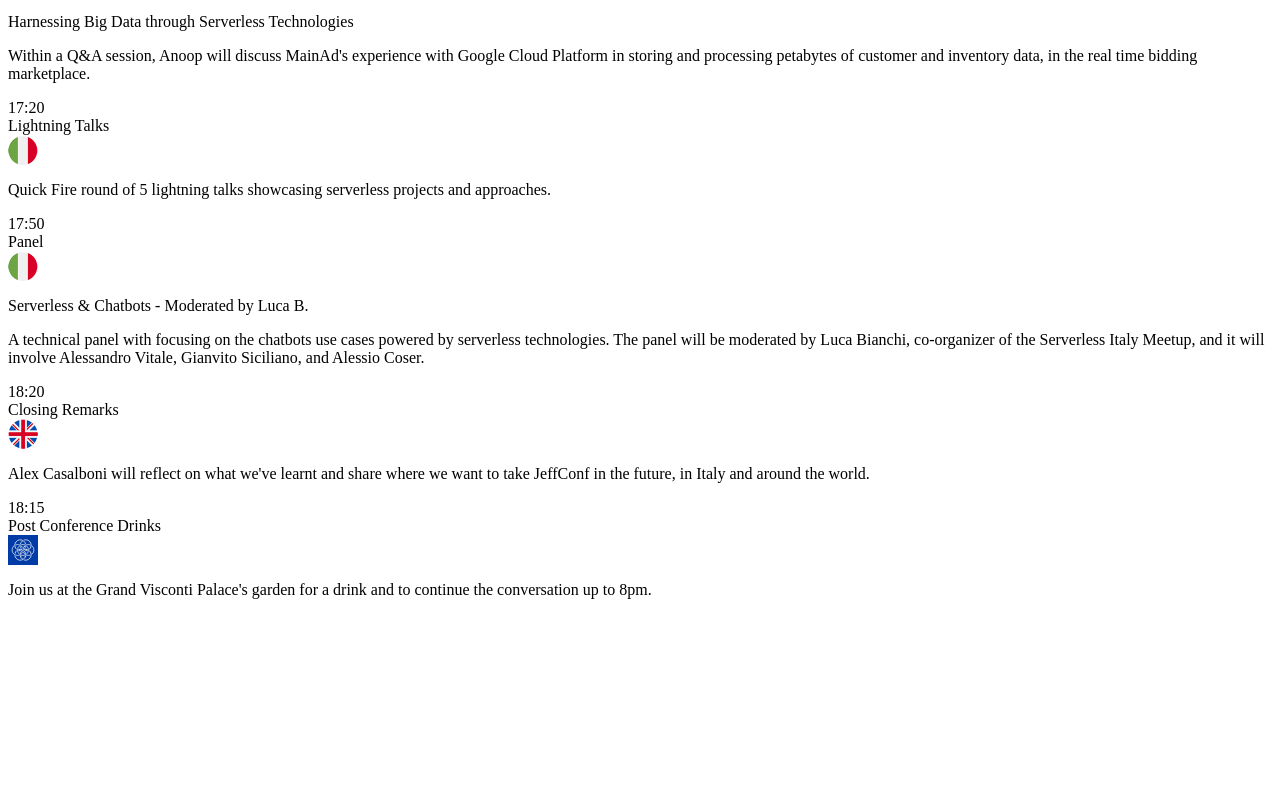
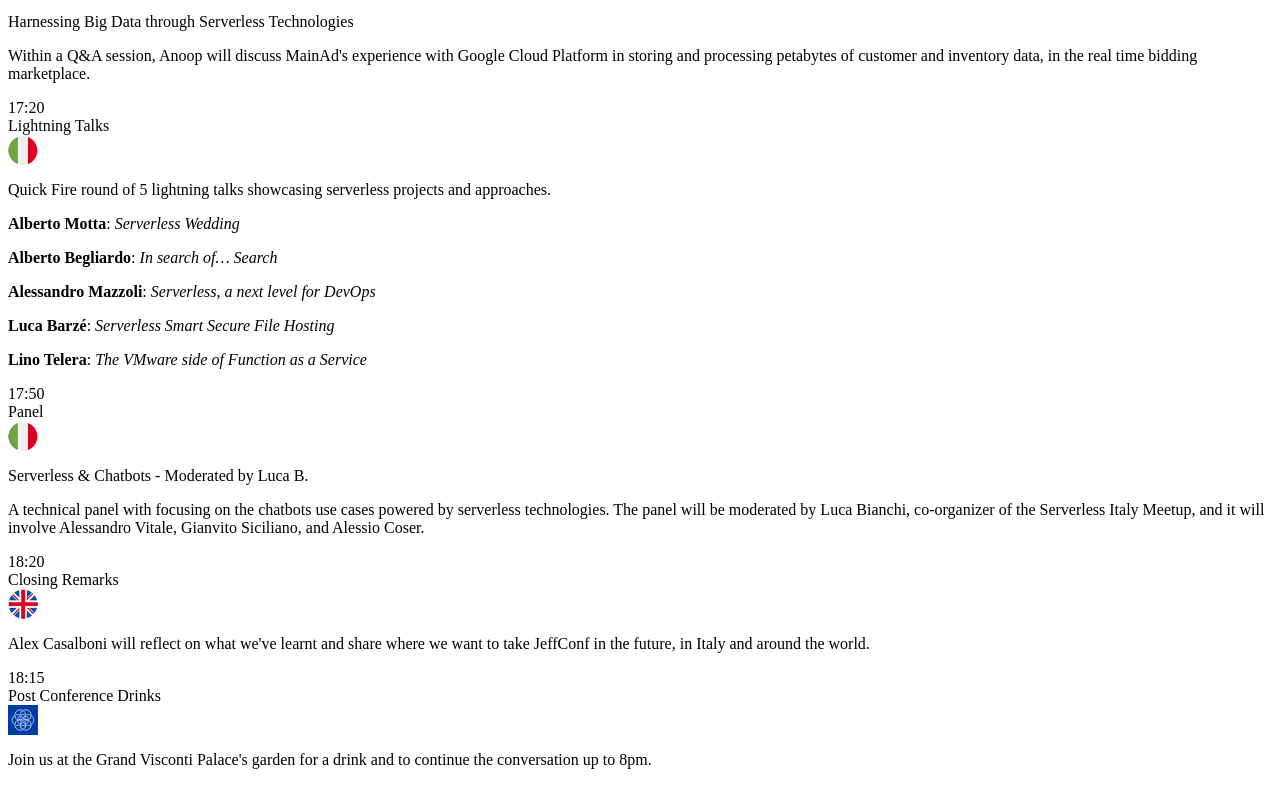
Before and after one commit to alexcasalboni/JeffConf-Milano, a website: page src/views/agenda.html in a window 1280 px wide. Shown: the part 2352-3137 px from the top of the page. Before the commit the page ends 2967 px from the top, so only its background shows below. Drawn offline with nearby package versions, Linux system fonts and the light colour scheme; files that its build step writes are made by us from their sources.

Commit message:
Added lightning talks to agenda

```diff
--- a/src/views/agenda.html
+++ b/src/views/agenda.html
@@ -316,6 +316,27 @@
           <div class="dtc v-mid tl ph3 pv3 bl bb b--black-50">
             <p class="f6" data-lang="Una serie di 5 presentazioni flash da 5 minuti per condividere progetti personali e approcci serverless.">
               Quick Fire round of 5 lightning talks showcasing serverless projects and approaches.
+
+              <p>
+                <strong>Alberto Motta</strong>:
+                <em data-lang="Un matrimonio serverless">Serverless Wedding</em>
+              </p>
+              <p>
+                <strong>Alberto Begliardo</strong>:
+                <em data-lang="Alla ricerca&hellip; della Ricerca">In search of&hellip; Search</em>
+              </p>
+              <p>
+                <strong>Alessandro Mazzoli</strong>:
+                <em data-lang="Serverless, l'evoluzione di DevOps">Serverless, a next level for DevOps</em>
+              </p>
+              <p>
+                <strong>Luca Barzé</strong>:
+                <em>Serverless Smart Secure File Hosting</em>
+              </p>
+              <p>
+                <strong>Lino Telera</strong>:
+                <em data-lang="Il Function-as-a-Service in casa VMWare">The VMware side of Function as a Service</em>
+              </p>
             </p>
           </div>
         </div>
```
